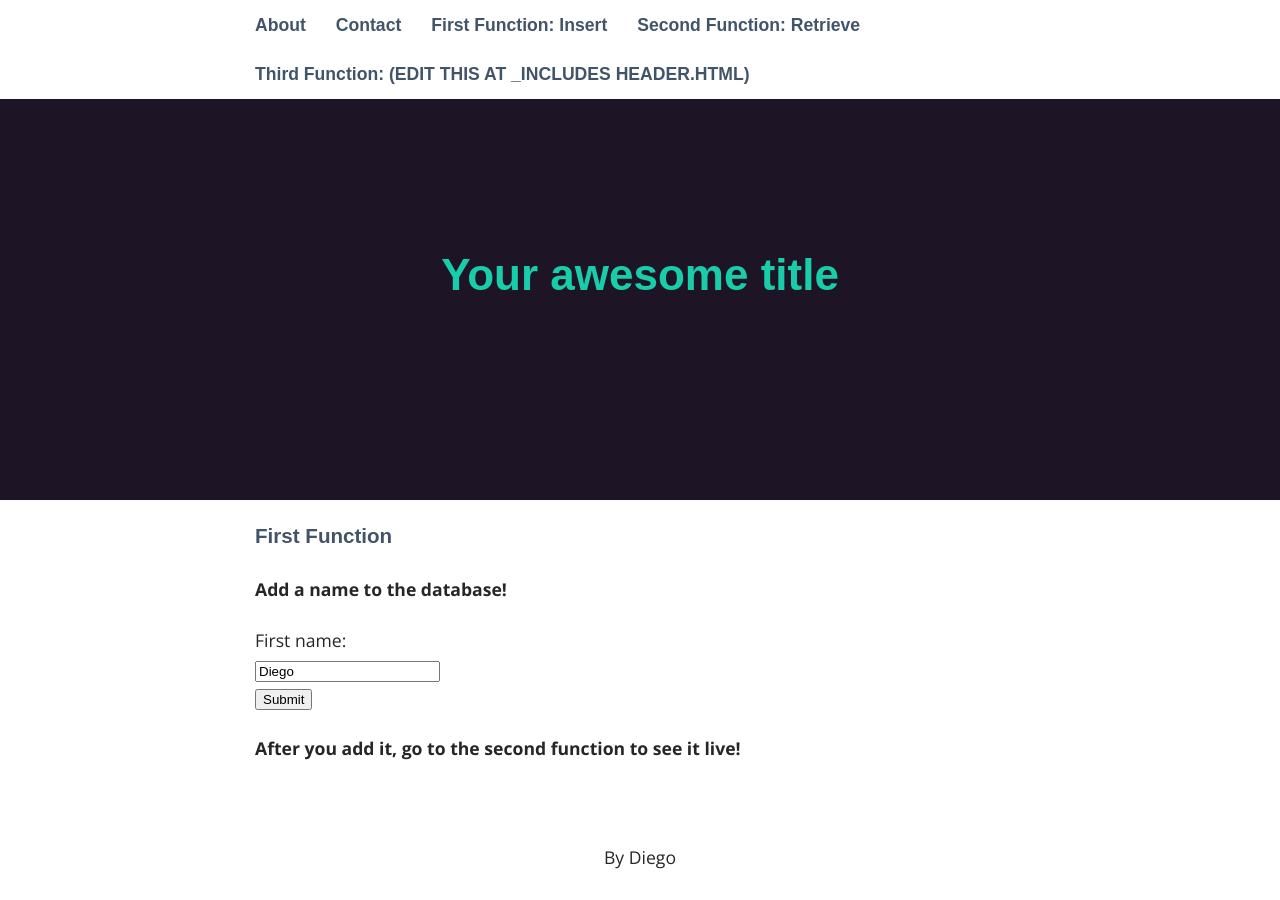
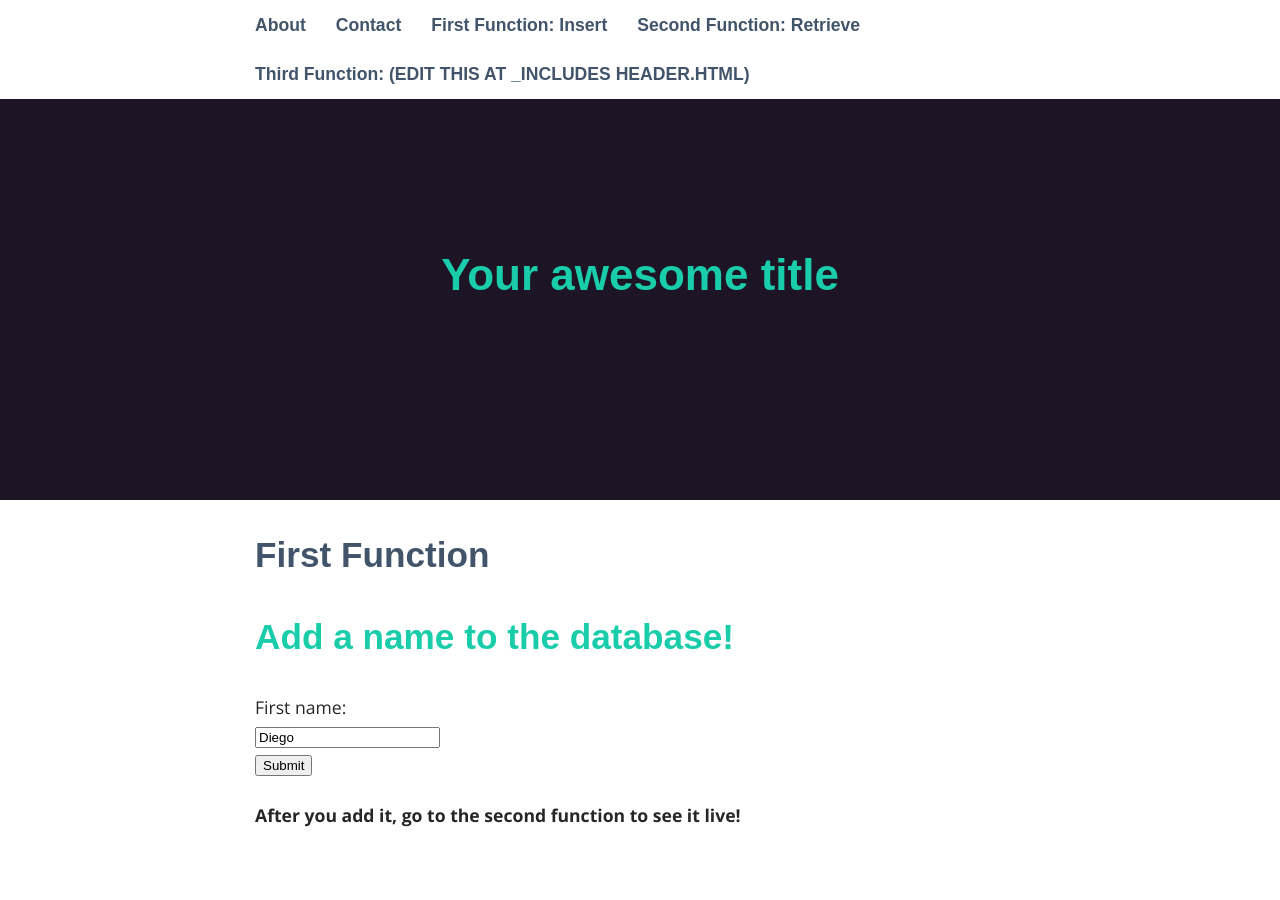
Before and after one commit to devanegas/faasJekyll, a Jekyll site: the page built from firstFunction/index.html, in a window 1280 px wide and 900 px high. Built offline with Jekyll 4.4.1, drawn with Linux system fonts in a browser that asks for light colours; some web fonts are replaced.

Commit message:
Fixed format again

```diff
--- a/firstFunction/index.html
+++ b/firstFunction/index.html
@@ -2,10 +2,10 @@
 layout: default
 ---
 
-<h3>First Function</h3>
+<h2>First Function</h2>
 
 <div class="text-center">
-	<h4 class="display-4">Add a name to the database!</h4>
+	<h2 class="display-4" style="color: #19ccaa">Add a name to the database!</h2>
 	<form method="post" action="https://enterdatatodatabase.azurewebsites.net/api/DatabaseCleanup?code=hDvKudnQIUMcFHN7pzNNqwmsM8oTjtcSo8oeOyw6CnIgCsQZ9zXPmg==">
 		First name:<br>
 		<input type="text" name="firstname" id="name" value="Diego">
--- a/secondFunction/index.html
+++ b/secondFunction/index.html
@@ -3,7 +3,7 @@ layout: default
 ---
 
 <h2>Second Function</h2>
-<h4 class="display-4">Retrieve all the names from the database!</h1>
+<h3 class="display-4" style="color: #19ccaa">Retrieve all the names from the database!</h1>
 
 <button id="TestingButton">Retrieve</button>
 <ul id="names">
```
